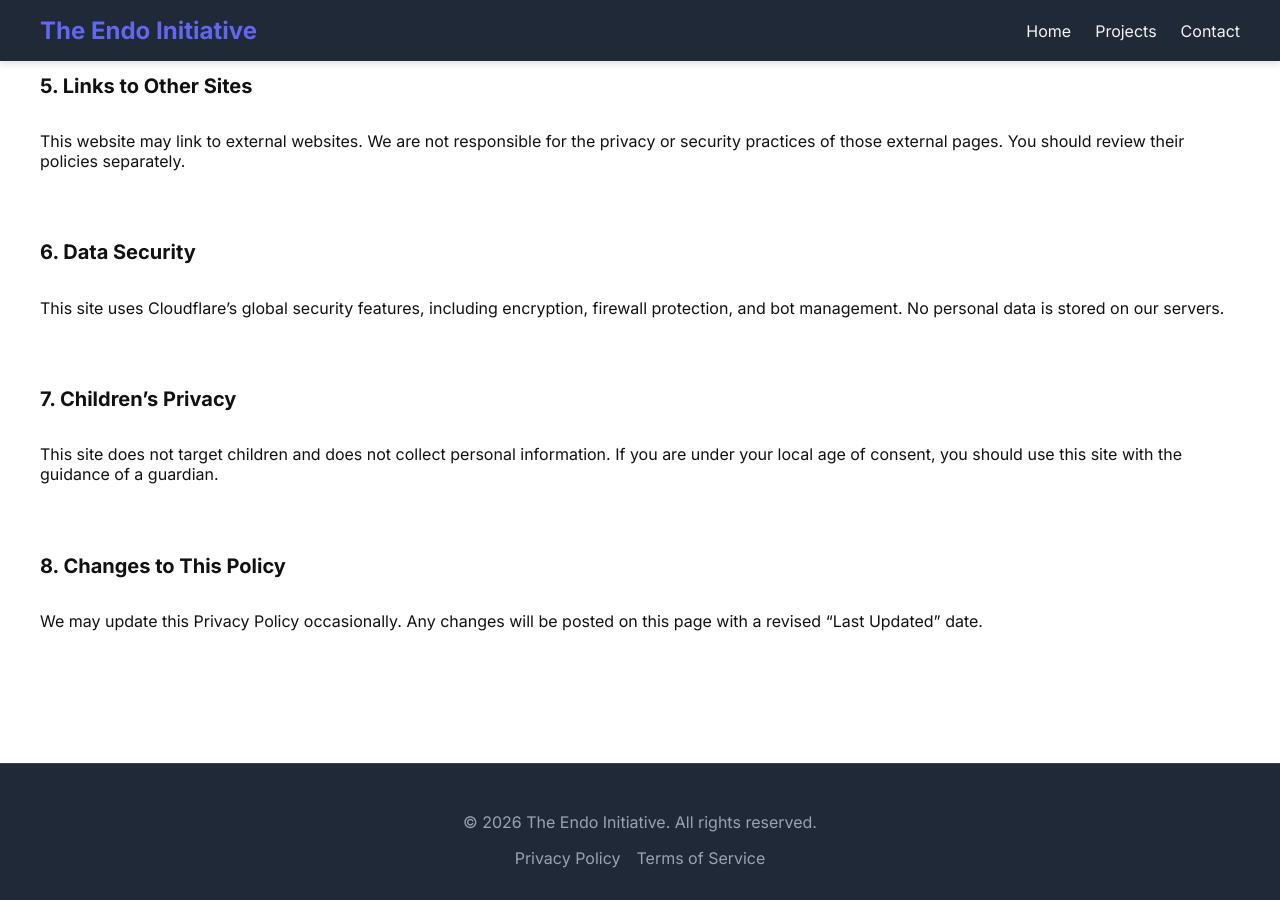
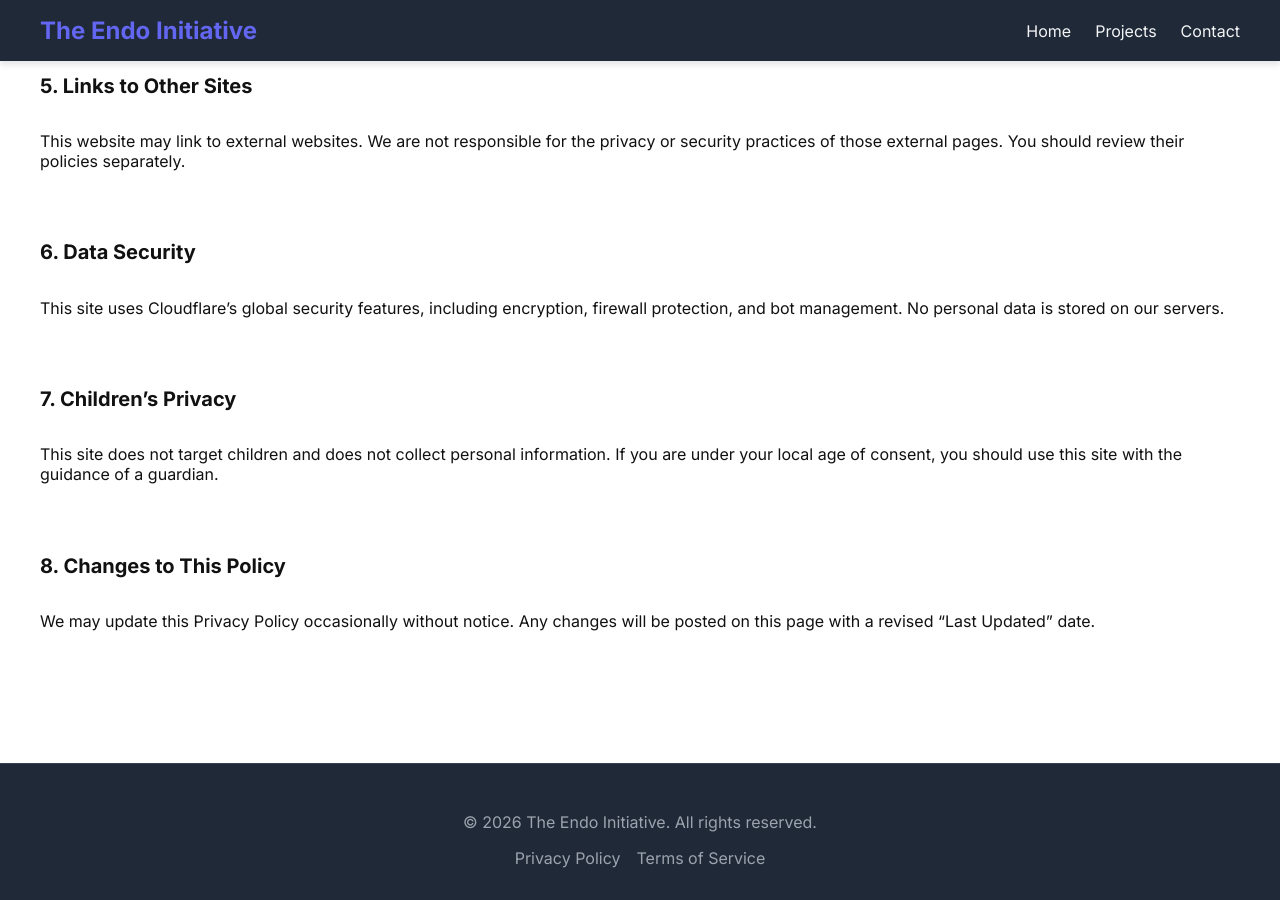
Before and after one commit to Endo-Kazuki/EndoInitiative, a Jekyll site: the page built from pages/privacy_policy.html, in a window 1280 px wide and 900 px high, scrolled down 1276 px. Built offline with Jekyll 4.4.1, drawn with Linux system fonts in a browser that asks for light colours; some of the changed text lies outside the part shown.

Commit message:
Update privacy_policy.html

```diff
--- a/pages/privacy_policy.html
+++ b/pages/privacy_policy.html
@@ -7,10 +7,10 @@
 
 <h3 class="text-3xl font-semibold mb-6">Privacy Policy</h3>
 
-<p class="mb-4"><strong>Last Updated:</strong> Nov. 14th, 2025</p>
+<p class="mb-4"><strong>Last Updated:</strong> January 2, 2026</p>
 
 <p class="mb-6">
-    This Privacy Policy explains how <strong>TheEndoInitiative</strong> collects, uses, and protects information when you use this website.
+    This Privacy Policy explains how <strong>The Endo Initiative</strong> collects, uses, and protects information when you use this website.
     This site is designed to respect your privacy and collects minimal data.
 </p>
 <br>
@@ -75,6 +75,6 @@
 <br>
 <h5 class="text-xl font-semibold mt-8 mb-3">8. Changes to This Policy</h5>
 <p class="mb-6">
-    We may update this Privacy Policy occasionally. Any changes will be posted on this page with a revised “Last Updated” date.
+    We may update this Privacy Policy occasionally without notice. Any changes will be posted on this page with a revised “Last Updated” date.
 </p>
 <br>
```
